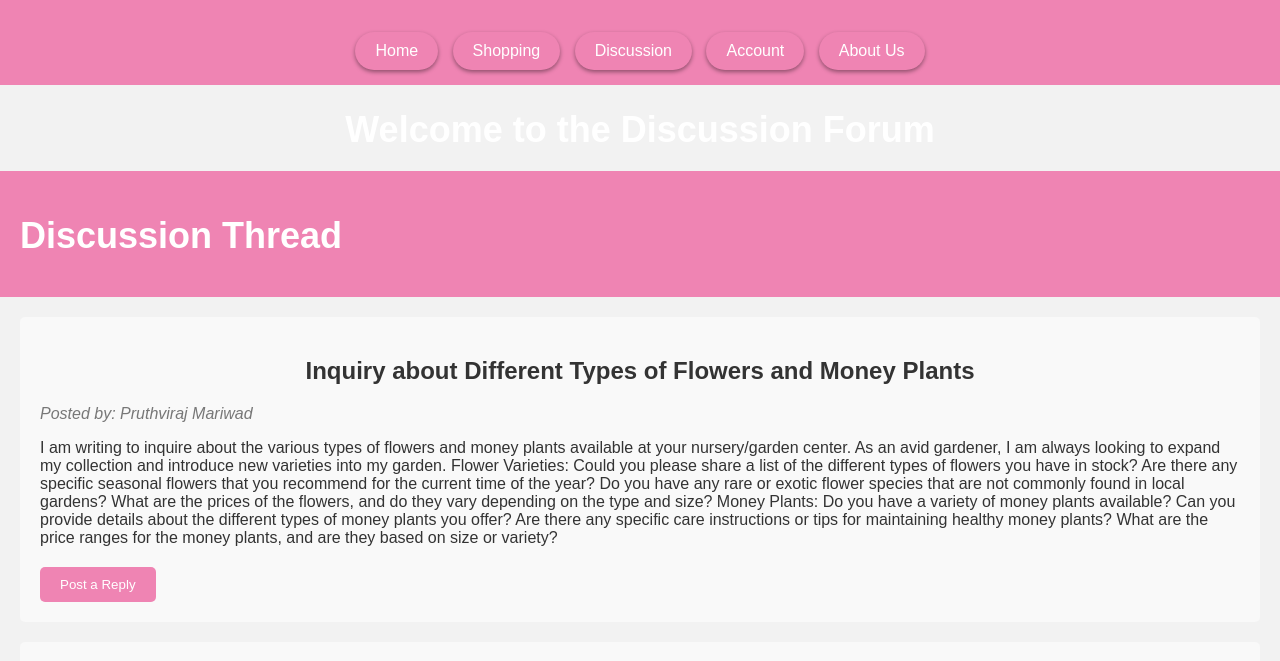
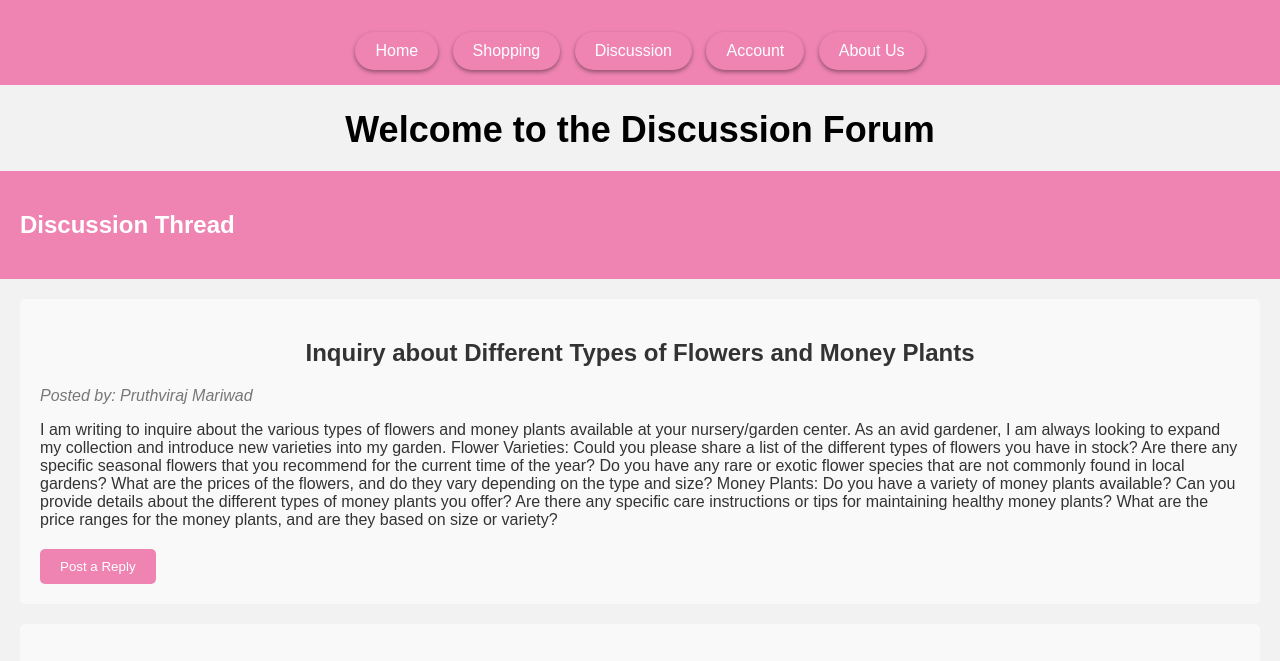
Before and after one commit to Manan5897/FlorenceShop, a plain HTML site: page discussion.html in a window 1280 px wide. Shown: the part 77-738 px from the top of the page. Drawn offline with Linux system fonts and the light colour scheme; files whose address does not match are found by name.

Commit message:
Update discussion.html

```diff
--- a/discussion.html
+++ b/discussion.html
@@ -2,6 +2,11 @@
 <html>
   <head>
     <title>Florence Shop - Discussion</title>
+    <style>
+      #content h1 {
+        color: black;
+      }
+    </style>
     <link rel="stylesheet" href="style.css" />
   </head>
 
@@ -30,7 +35,7 @@
     </div>
 
     <header>
-      <h1>Discussion Thread</h1>
+      <h2>Discussion Thread</h2>
     </header>
 
     <div class="discussion-container">
```
